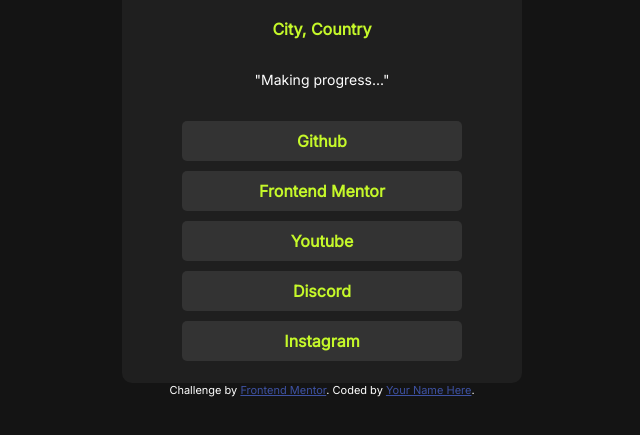
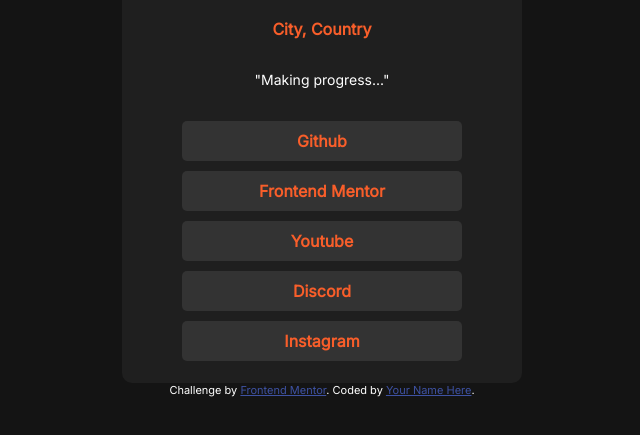
Before and after one commit to Evayellow/gitpractice, a plain HTML site: page index3.html in a window 1280 px wide. Shown: the part 305-740 px from the top of the page, without its empty margins (318-958 px from the left). Drawn offline with Linux system fonts and the light colour scheme.

Commit message:
Update style3.css color works

```diff
--- a/style3.css
+++ b/style3.css
@@ -124,3 +124,8 @@ h4 {
 
     color: hsl(75, 94%, 57%);
 }
+
+.square3 h4 {
+
+    color: hsl(15,94%, 57%);
+}
```
